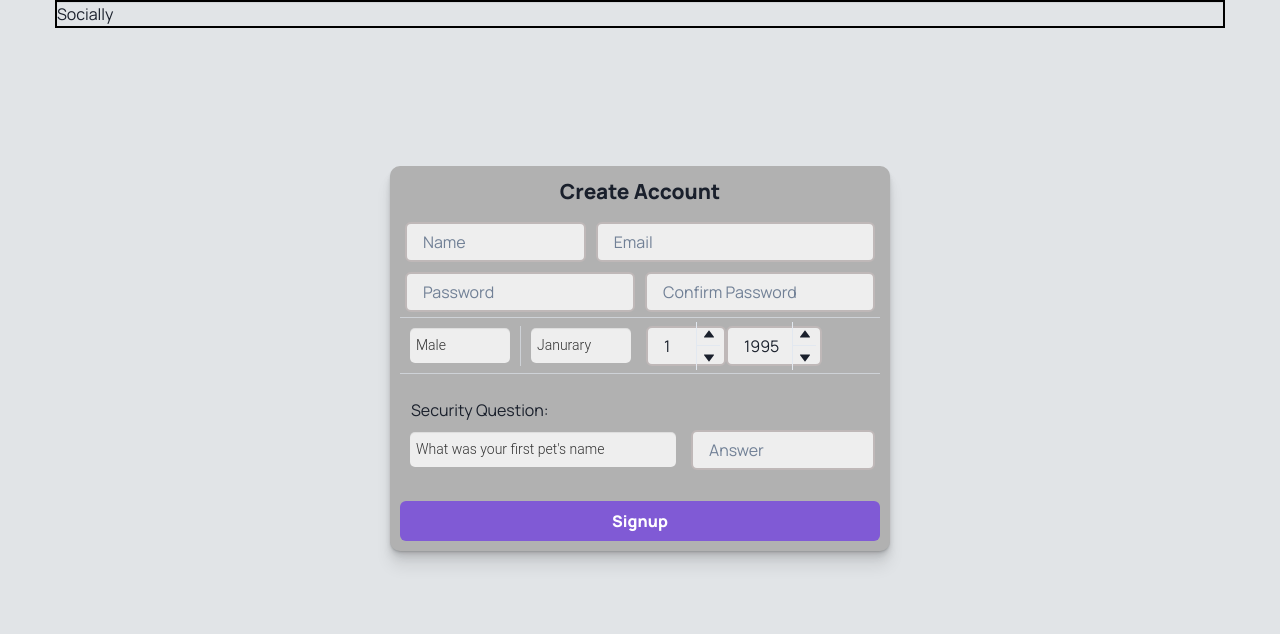
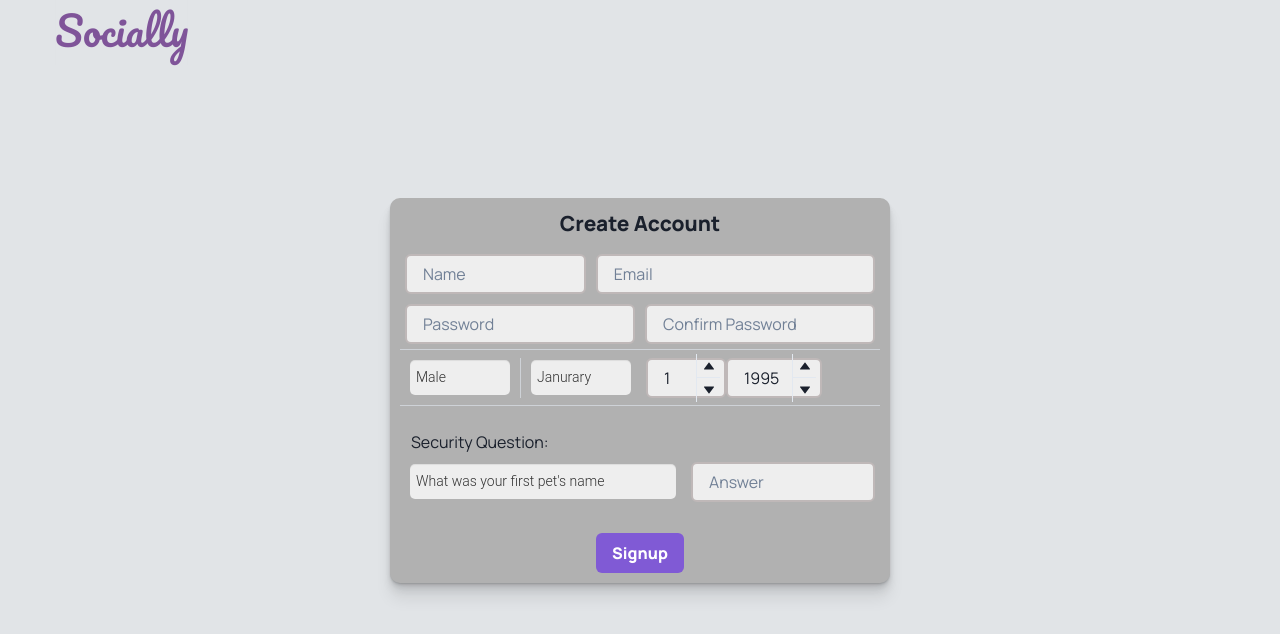
Before and after one commit to clew-bot/Socially, a React (Create React App) app in the folder frontend/: page /signup in a window 1280 px wide. Shown: the top 634 px of the page. Built offline with nearby package versions, Linux system fonts and the light colour scheme.

Commit message:
doesn't look like total poop now

```diff
--- a/frontend/public/index.html
+++ b/frontend/public/index.html
@@ -6,6 +6,9 @@
     <link rel="preconnect" href="https://fonts.googleapis.com">
     <link rel="preconnect" href="https://fonts.gstatic.com" crossorigin>
     <link href="https://fonts.googleapis.com/css2?family=Manrope:wght@200;400;500;800&display=swap" rel="stylesheet">
+    <link rel="preconnect" href="https://fonts.googleapis.com">
+    <link rel="preconnect" href="https://fonts.gstatic.com" crossorigin>
+    <link href="https://fonts.googleapis.com/css2?family=Pacifico&display=swap" rel="stylesheet">
     <meta name="viewport" content="width=device-width, initial-scale=1" />
     <meta name="theme-color" content="#000000" />
     <meta
--- a/frontend/src/App.js
+++ b/frontend/src/App.js
@@ -5,11 +5,12 @@ import Home from "./pages/Home";
 import Signup from "./pages/Signup";
 import Login from "./pages/Login";
 import { Header, HeaderLink } from "./styled/homepage.styled";
+import GlobalHeader from "./components/GlobalHeader";
 
 function App() {
   return (
 <>
-<Header><h1><HeaderLink to={"/"}>Socially</HeaderLink></h1></Header>
+    <GlobalHeader />
     <Routes>
       <Route path="/" element={<Home/>} />
       <Route path="/signup" element={<Signup/>} />
--- /dev/null
+++ b/frontend/src/components/GlobalHeader/index.js
@@ -0,0 +1,11 @@
+import React from 'react'
+import { Header, HeaderLink } from "../../styled/homepage.styled";
+import { Link } from "react-router-dom";
+
+const GlobalHeader = () => {
+  return (
+    <Header><HeaderLink to={"/"}>Socially</HeaderLink></Header>
+  )
+}
+
+export default GlobalHeader
--- a/frontend/src/pages/Signup/index.js
+++ b/frontend/src/pages/Signup/index.js
@@ -1,14 +1,27 @@
 import React, { useState } from "react";
-import { Form, Select, Container, Centered } from "../../styled/signup.styled";
+import {
+  Form,
+  Select,
+  Container,
+  Centered,
+  Centered2,
+} from "../../styled/signup.styled";
 import { useForm } from "../../hooks/useForm";
-import { format, compareAsc } from 'date-fns'
+import { format, compareAsc } from "date-fns";
 import {
-  Input, Button, Divider,  NumberInput,
+  Input,
+  Button,
+  Divider,
+  NumberInput,
   NumberInputField,
   NumberInputStepper,
   NumberIncrementStepper,
   NumberDecrementStepper,
-} from '@chakra-ui/react'
+  FormControl,
+  FormLabel,
+  FormErrorMessage,
+  FormHelperText,
+} from "@chakra-ui/react";
 
 const Signup = () => {
   const [loading, setLoading] = useState(false);
@@ -18,21 +31,24 @@ const Signup = () => {
     lastName: "",
     password: "",
     confirmPassword: "",
-    day:"",
+    day: "",
     sAnswer: "",
   });
   const [gender, setGender] = useState([]);
   const [securityQuestion, setSecurityQuestion] = useState([]);
-
+  const isError = values === "";
 
   const handleSignUp = async (e) => {
     e.preventDefault();
-    console.log(values)
-    console.log(values.year, values.month, values.day)
-    let birthday = format(new Date(values.year, values.day, values.month), 'MM/dd/yyyy')
-    console.log(birthday)
 
-    setLoading(() => !loading)
+    console.log(values);
+    let birthday = format(
+      new Date(values.year, values.day, values.month),
+      "MM/dd/yyyy"
+    );
+    console.log(birthday);
+
+    setLoading(() => !loading);
     const data = await fetch("/api/auth", {
       method: "GET",
       headers: {
@@ -46,6 +62,7 @@ const Signup = () => {
   return (
     <Centered>
       <Form onSubmit={handleSignUp}>
+        <FormControl>
           <h1>Create Account</h1>
           <Container>
             <Input
@@ -55,8 +72,11 @@ const Signup = () => {
               placeholder="Name"
             ></Input>
             <br />
-        <Input placeholder="Email"></Input>
-
+            <Input
+              onChange={handleChange}
+              name="email"
+              placeholder="Email"
+            ></Input>
           </Container>
 
           <Container>
@@ -88,7 +108,7 @@ const Signup = () => {
               <option value="Male">Male</option>
               <option value="Female">Female</option>
             </Select>
-        <Divider orientation='vertical' />
+            <Divider orientation="vertical" />
             <Select name="month" onChange={handleChange} width="100px">
               <option value="01">Janurary</option>
               <option value="02">February</option>
@@ -103,30 +123,44 @@ const Signup = () => {
               <option value="11">November</option>
               <option value="12">December</option>
             </Select>
-          <NumberInput size="md" maxW={20} defaultValue={1} max={31} onChange={(value) => handleChange({ target: { name: 'day', value }})}>
+            <NumberInput
+              size="md"
+              maxW={20}
+              defaultValue={1}
+              max={31}
+              onChange={(value) =>
+                handleChange({ target: { name: "day", value } })
+              }
+            >
               <NumberInputField />
-  <NumberInputStepper >
-    <NumberIncrementStepper  />
-    <NumberDecrementStepper  />
-  </NumberInputStepper>
-</NumberInput>
-<NumberInput size="md" maxW={24} defaultValue={1995} max={2004} min={1904} onChange={(value) => handleChange({ target: { name: 'year', value }})}>
-  <NumberInputField onChange={handleChange} />
-  <NumberInputStepper >
+              <NumberInputStepper>
                 <NumberIncrementStepper />
                 <NumberDecrementStepper />
               </NumberInputStepper>
             </NumberInput>
-
+            <NumberInput
+              size="md"
+              maxW={24}
+              defaultValue={1995}
+              max={2004}
+              min={1904}
+              onChange={(value) =>
+                handleChange({ target: { name: "year", value } })
+              }
+            >
+              <NumberInputField onChange={handleChange} />
+              <NumberInputStepper>
+                <NumberIncrementStepper />
+                <NumberDecrementStepper />
+              </NumberInputStepper>
+            </NumberInput>
           </Container>
 
           <Divider />
           <br />
-        <h2 style={{paddingLeft: "11px"}}>Security Question:</h2>
+          <h2 style={{ paddingLeft: "11px" }}>Security Question:</h2>
 
           <Container>
-
-
             <Select
               name="sQuestion"
               width="500px"
@@ -148,12 +182,21 @@ const Signup = () => {
               </option>
             </Select>
             <Input name="sAnswer" placeholder="Answer"></Input>
-
           </Container>
           <br />
-        <Button size="md" type="submit" isLoading={loading} colorScheme='purple'
-        variant='solid'>Signup</Button>
-
+          <Centered2>
+            {" "}
+            <Button
+              size="md"
+              type="submit"
+              isLoading={loading}
+              colorScheme="purple"
+              variant="solid"
+            >
+              Signup
+            </Button>
+          </Centered2>
+        </FormControl>
       </Form>
     </Centered>
   );
--- a/frontend/src/styled/homepage.styled.js
+++ b/frontend/src/styled/homepage.styled.js
@@ -2,19 +2,22 @@ import styled from 'styled-components';
 import { Link } from 'react-router-dom';
 
 export const Header = styled.header`
-    border: solid 2px black;
+    max-width: 1170px;
+    margin: 0 auto;
+`
+
+export const HeaderLink = styled(Link)`
+    text-decoration: none;
     margin-bottom: 10px;
     max-width: 1170px;
     margin: 0 auto;
     box-shadow: 0 1px 1px rgba(0, 0, 0, 0.075) inset;
-
+    font-family: 'Pacifico', cursive;
+    font-size: 2.5rem;
+    color: #7f5499;
     h1 {
         transform: skewY(100px);
     }
-`
-
-export const HeaderLink = styled(Link)`
-    text-decoration: none;
 `
 
 export const Grid = styled.div`
--- a/frontend/src/styled/signup.styled.js
+++ b/frontend/src/styled/signup.styled.js
@@ -86,3 +86,10 @@ export const Container = styled.div`
         padding-top: 40px;
     }
     `
+
+    export const Centered2 = styled.div`
+    display: flex;
+    justify-content: center;
+    align-items: center;
+    margin-top: 0%;
+    `
```
Lines whose indentation alone changed are shown as unchanged.
